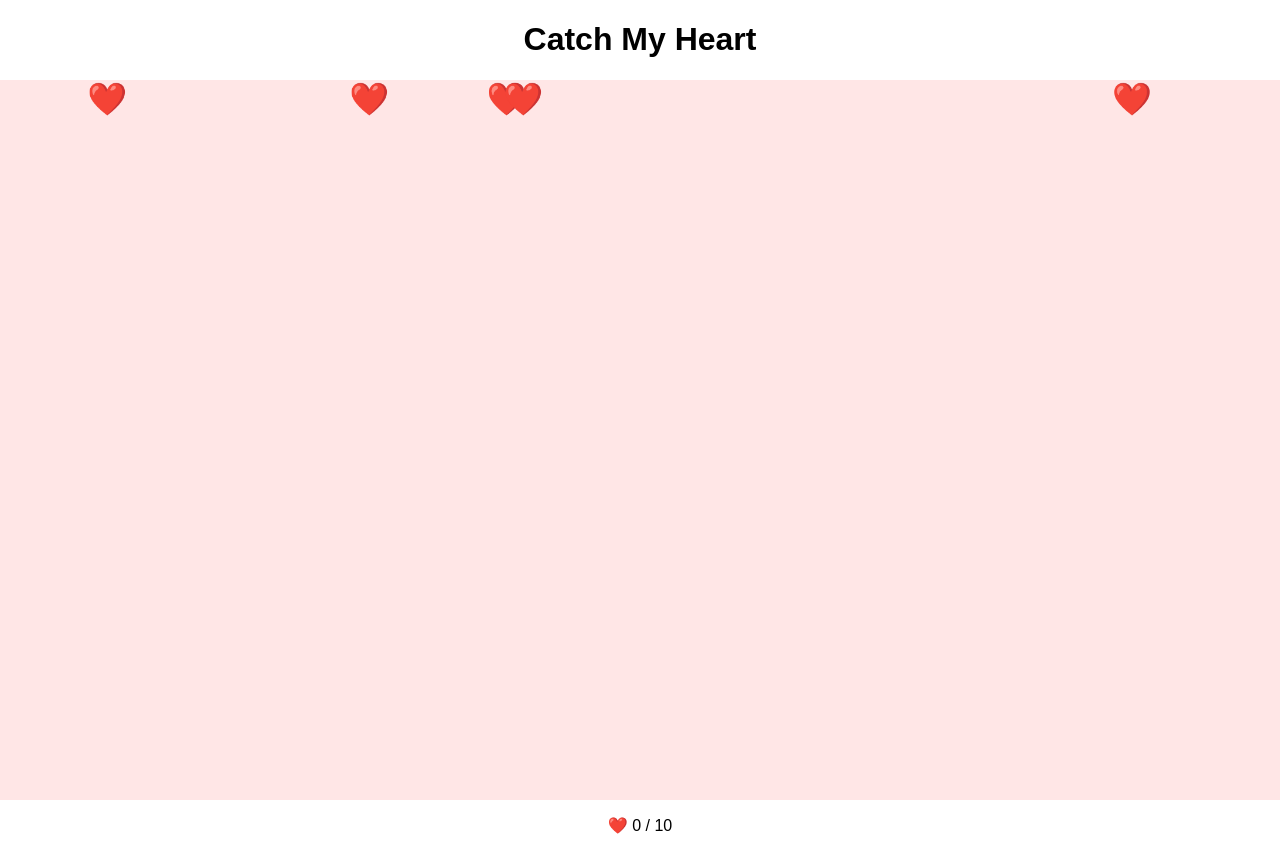
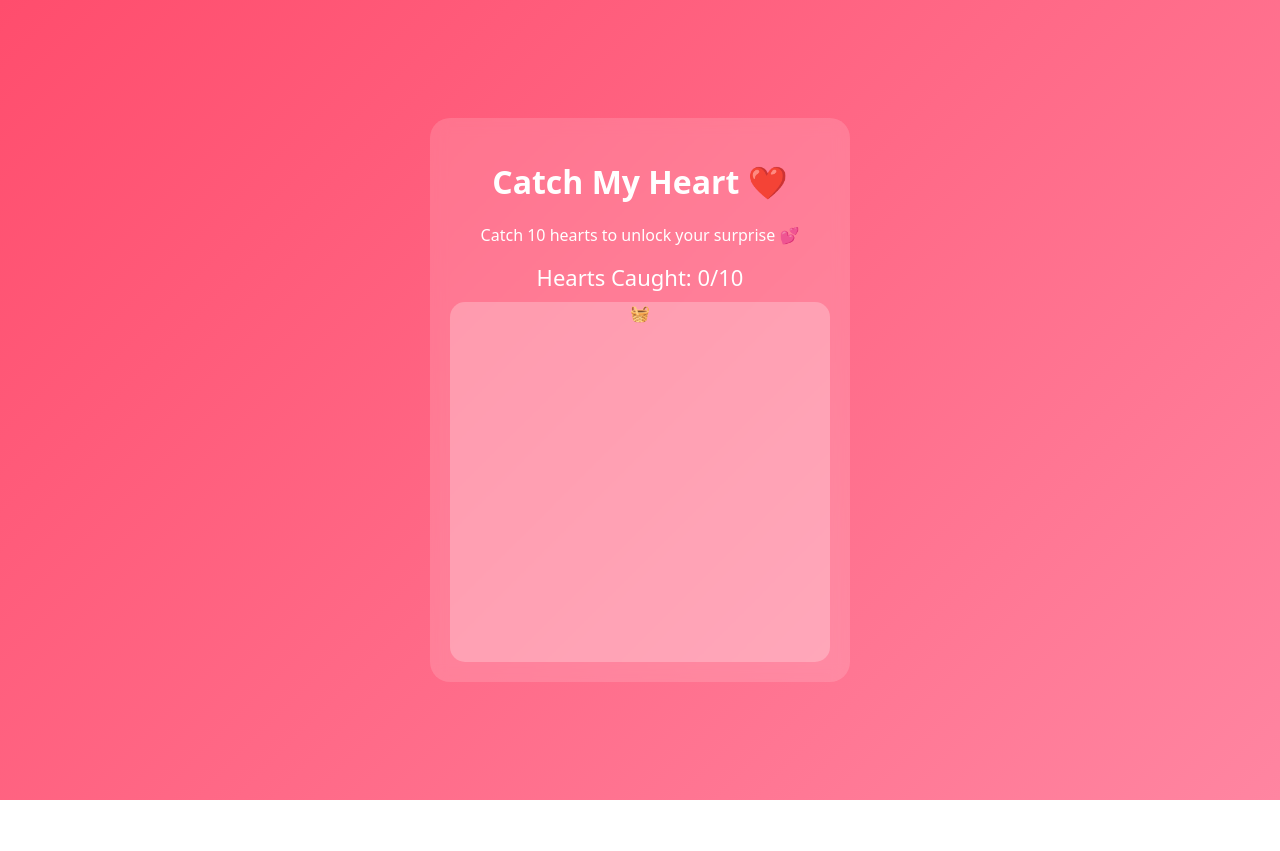
Before and after one commit to saii005/Valentine-s-Day-Work, a plain HTML site: page index.html in a window 1280 px wide. After the commit the page ends 800 px from the top, so only its background shows below. Drawn offline with Linux system fonts and the light colour scheme.

Commit message:
Update index.html

```diff
--- a/index.html
+++ b/index.html
@@ -1,54 +1,21 @@
 <!DOCTYPE html>
 <html>
 <head>
-  <meta charset="UTF-8">
-  <title>Catch My Heart</title>
-  <style>
-    body {
-      font-family: sans-serif;
-      text-align: center;
-      margin: 0;
-      padding: 0;
-    }
-    #gameArea {
-      position: relative;
-      width: 100%;
-      height: 90vh;
-      background: #ffe6e6;
-      overflow: hidden;
-    }
-    .heart {
-      position: absolute;
-      font-size: 2rem;
-      cursor: pointer;
-      user-select: none;
-    }
-    #popup {
-      display: none;
-      position: absolute;
-      top: 40%;
-      width: 100%;
-      justify-content: center;
-      align-items: center;
-      flex-direction: column;
-      background: rgba(0,0,0,0.5);
-      color: white;
-      font-size: 2rem;
-      height: 100%;
-    }
-  </style>
+  <title>Catch My Heart ❤️</title>
+  <link rel="stylesheet" href="love.css">
+
+
 </head>
+<body>
 
-<body>
-  <h1>Catch My Heart</h1>
-  <div id="gameArea"></div>
+  <div class="game-container">
+    <h1>Catch My Heart ❤️</h1>
+    <p>Catch 10 hearts to unlock your surprise 💕</p>
+    <div class="score">Hearts Caught: <span id="score">0</span>/10</div>
 
-  <p>❤️ <span id="count">0</span> / 10</p>
-
-  <div id="popup">
-    🎉 You Did It! Happy Valentine's Day! 🎉
-    <br><br>
-    <button onclick="restartGame()">Play Again</button>
+    <div id="gameArea">
+      <div id="basket">🧺</div>
+    </div>
   </div>
 
   <script src="love.js"></script>
```
